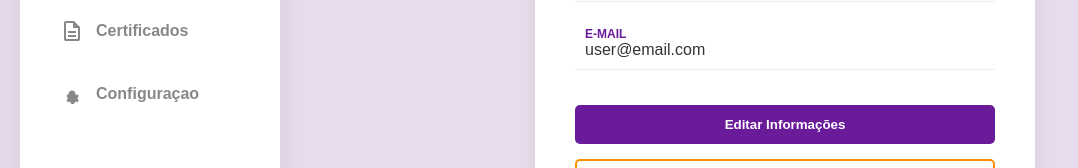
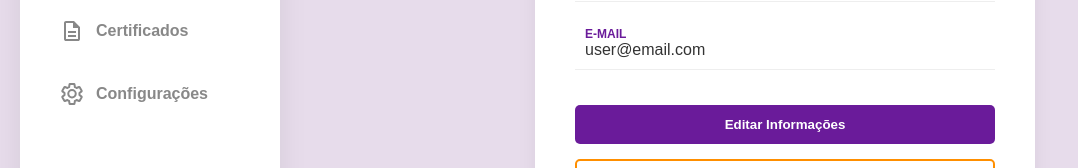
Before and after one commit to yasSayuri/Certificadora_3, a React (Vite) app in the folder frontend/: page /perfil in a window 1280 px wide. Shown: the part 378-546 px from the top of the page, without its empty margins (0-1078 px from the left). Built offline with nearby package versions, Linux system fonts and the light colour scheme; the HTML template or start-up script is replaced by a standard one.

Commit message:
mudança no icone da sidebar

```diff
--- a/frontend/src/pages/Componentes/Sidebar.jsx
+++ b/frontend/src/pages/Componentes/Sidebar.jsx
@@ -50,9 +50,12 @@ function Sidebar({ paginaAtiva }) {
           </Link>
 
           <Link to="/configuracao" className={`nav_item ${paginaAtiva === 'configuracao' ? 'active' : ''}`}>
-            <svg xmlns="http://www.w3.org/2000/svg" height="24px" viewBox="0 -960 960 960" width="24px" fill="currentColor"><path d="M480-340q-58 0-99-42t-41-99q0-58 41-99t99-42q58 0 99 42t41 99q0 58-41 99t-99 42Zm-20 256L428-142q-20-5-38-14t-33-21l-55 23-45-78 47-36q-2-10-3-20.5t-1-21.5q0-11 1-21.5t3-20.5l-47-36 45-78 55 23q15-12 33-21t38-14l32-58h90l32 58q20 5 38 14t33 21l55-23 45 78-47 36q2 10 3 20.5t1 21.5q0 11-1 21.5t-3 20.5l47 36-45 78-55-23q-15 12-33 21t-38 14l-32 58h-90Z"/></svg>
-            Configuraçao
-          </Link>
+          <svg xmlns="http://www.w3.org/2000/svg" height="24px" viewBox="0 0 24 24" width="24px" fill="none" stroke="currentColor" strokeWidth="2" strokeLinecap="round" strokeLinejoin="round">
+            <path d="M12 15.5A3.5 3.5 0 1 0 12 8a3.5 3.5 0 0 0 0 7.5Z" />
+            <path d="M19.43 12.98c.04-.32.07-.65.07-.98s-.02-.66-.07-.98l2.11-1.65a.5.5 0 0 0 .12-.64l-2-3.46a.5.5 0 0 0-.6-.22l-2.49 1a7.28 7.28 0 0 0-1.69-.98L14.5 2.42A.5.5 0 0 0 14 2h-4a.5.5 0 0 0-.5.42L9.12 5.07c-.61.24-1.18.56-1.69.98l-2.49-1a.5.5 0 0 0-.6.22l-2 3.46a.5.5 0 0 0 .12.64l2.11 1.65c-.05.32-.07.65-.07.98s.02.66.07.98l-2.11 1.65a.5.5 0 0 0-.12.64l2 3.46a.5.5 0 0 0 .6.22l2.49-1c.51.42 1.08.74 1.69.98l.38 2.65a.5.5 0 0 0 .5.42h4a.5.5 0 0 0 .5-.42l.38-2.65c.61-.24 1.18-.56 1.69-.98l2.49 1a.5.5 0 0 0 .6-.22l2-3.46a.5.5 0 0 0-.12-.64l-2.11-1.65Z" />
+          </svg>
+          Configurações
+        </Link>
         </nav>
 
         <Link to="/" className="nav_logout" onClick={() => localStorage.clear()}>
```
